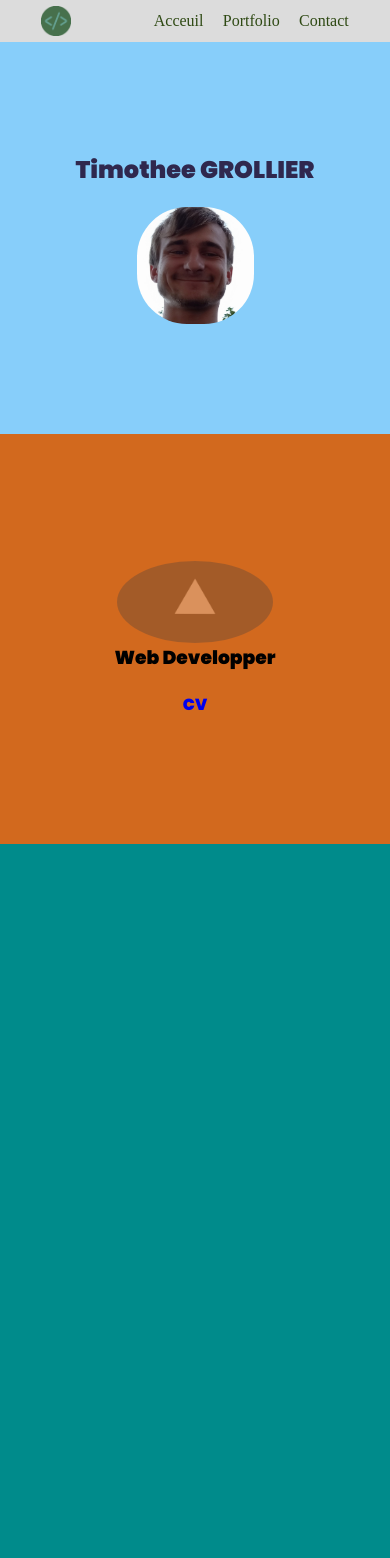
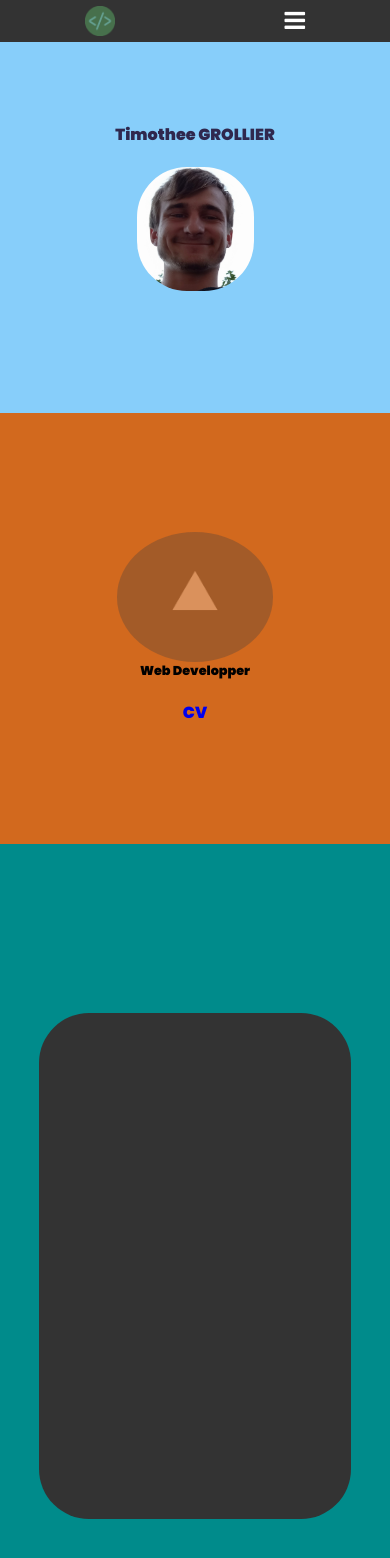
Before and after one commit to timotheegrollier/timotheegrollier, a plain HTML site: page index.html in a window 390 px wide. Before the commit the page ends 844 px from the top, so only its background shows below. Drawn offline with Linux system fonts and the light colour scheme; a web font is replaced by a local one.

Commit message:
Ajout de l'icone burger et zone 2

```diff
--- a/assets/scss/style.scss
+++ b/assets/scss/style.scss
@@ -16,10 +16,12 @@
   padding: 0%;
   box-sizing: border-box;
   list-style: none;
+  scroll-behavior: smooth;
 }
 
 body {
   background: darkcyan;
+  overflow-y: hidden;
 }
 
 .nav-logo {
@@ -32,8 +34,10 @@ body {
   display: flex;
   justify-content: space-around;
   align-items: center;
-  background: gainsboro;
+  background: #333;
   height: 5vh;
+  position: fixed;
+  width: 100%;
 
   ul {
     display: flex;
@@ -43,7 +47,7 @@ body {
 
     a {
       text-decoration: none;
-      color: rgb(46, 73, 19);
+      color: rgb(245, 245, 245);
       &:hover {
         color: darkcyan;
       }
@@ -55,7 +59,7 @@ body {
 }
 
 #zone1 {
-  height: 95vh;
+  height: 100vh;
   font-family: "pop";
 
   @include grid50();
@@ -87,7 +91,7 @@ body {
     }
     #dev-back {
       background: url(/assets/img/K5I1.gif) center/cover;
-      height: 20%;
+      height: 30%;
       width: 40%;
       border-radius: 50%;
       opacity: 0.3;
@@ -102,8 +106,41 @@ body {
   }
 }
 
+#zone2 {
+  height: 100vh;
+  display: flex;
+  justify-content: center;
+  align-items: center;
+  #tek {
+    width: 80%;
+    height: 60%;
+    background: #333;
+    display: grid;
+    grid-template-columns: 1fr 1fr 1fr;
+    grid-template-rows: 1fr 1fr;
+    border-radius: 50px;
+  }
+}
+
 @media screen and (max-width: 576px) {
+  #nav-menu {
+    ul {
+      display: none;
+    }
+    .icon-burger {
+      display: block;
+      font-size: 1.5rem;
+      color: white;
+    }
+  }
+
   #zone1 {
     grid-template-columns: 1fr;
   }
+  h2 {
+    font-size: 1rem;
+  }
+  h3 {
+    font-size: 0.8rem;
+  }
 }
--- a/index.html
+++ b/index.html
@@ -11,16 +11,17 @@
       href="https://cdnjs.cloudflare.com/ajax/libs/font-awesome/4.7.0/css/font-awesome.min.css"
     />
   </head>
-
   <body>
+    <div class="scroll">
       <header>
         <nav>
           <div id="nav-menu">
-          <a href="#>">
+            <a href="#zone1">
               <div class="nav-logo"></div>
             </a>
             <ul>
-            <li><a href="#">Acceuil</a></li>
+              <li><a href="#zone1">Acceuil</a></li>
+              <li><a href="#zone2"> Technos </a></li>
               <li><a href="#">Portfolio</a></li>
               <li><a href="#"> Contact </a></li>
             </ul>
@@ -42,8 +43,19 @@
             <a href="/Timothee GROLLIER(3).pdf">CV</a>
           </div>
         </section>
+        <section id="zone2">
+          <div id="tek">
+            <div class="html"></div>
+            <div class="css"></div>
+            <div class="sass"></div>
+            <div class="js"></div>
+            <div class="git"></div>
+            <div class="jquery"></div>
+            <div class="nodejs"></div>
+          </div>
+        </section>
       </main>
-
       <script src="./assets/js/index.js"></script>
+    </div>
   </body>
 </html>
```
Also changed, not shown: assets/css/style.css, 1 other file. Lines whose indentation alone changed are shown as unchanged.
